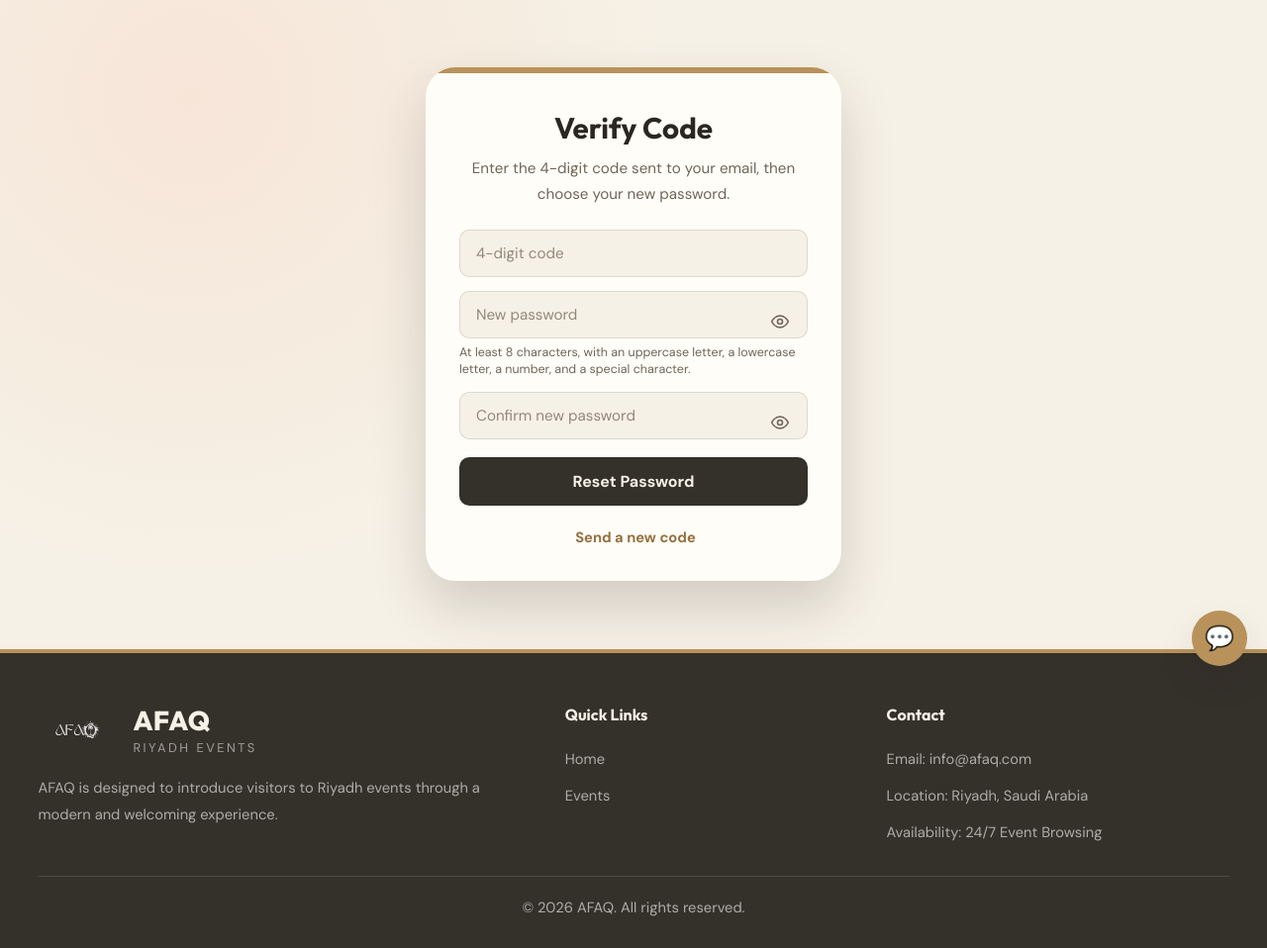
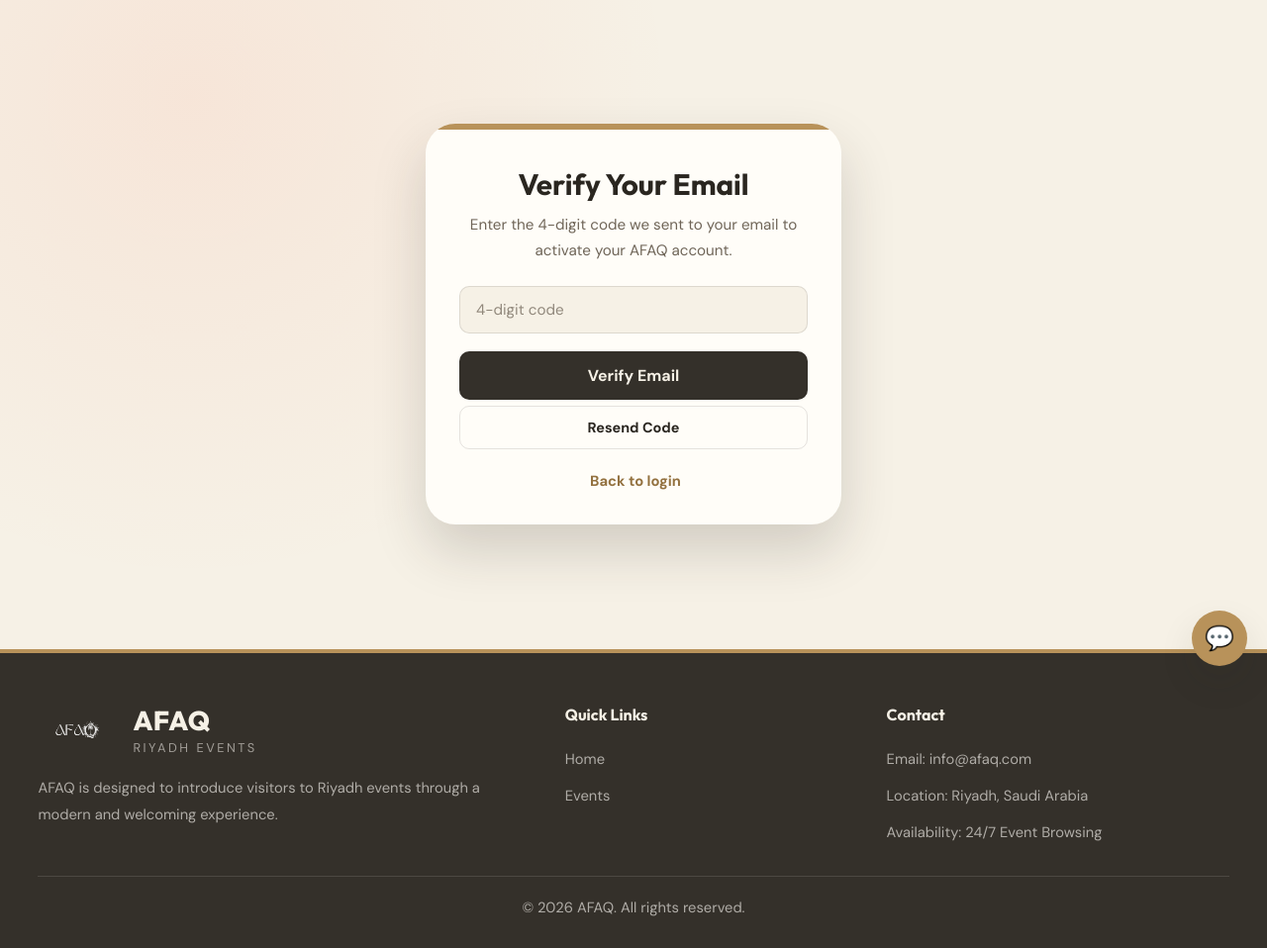
Before and after one commit to Rawasi44/-2026-GP2-Group15, a Flask app: template templates/verify_reset_code.html in a window 1280 px wide. Shown: the part 107-1065 px from the top of the page at 99% size. Run offline with Flask 3, Linux system fonts and the light colour scheme; the template is opened without the code that fills it, so the values that code supplies are empty; parts of the project's set-up code (start-up, migrations or seed data) failed here and were passed over.

Commit message:
Update email verification page content and actions

```diff
--- a/templates/verify_reset_code.html
+++ b/templates/verify_reset_code.html
@@ -1,6 +1,6 @@
 {% extends "base.html" %}
 
-{% block title %}Verify Reset Code | AFAQ{% endblock %}
+{% block title %}Verify Your Email | AFAQ{% endblock %}
 
 {% block content %}
 
@@ -16,38 +16,6 @@
     font-size: 0.92rem;
     text-align: center;
   }
-
-  .password-field-wrapper {
-    position: relative;
-  }
-
-  .password-field-wrapper .login-input {
-    padding-right: 48px;
-  }
-
-  .password-toggle {
-    position: absolute;
-    right: 14px;
-    top: 50%;
-    transform: translateY(-50%);
-    border: none;
-    background: transparent;
-    padding: 4px;
-    cursor: pointer;
-    color: #6f685f;
-    display: flex;
-    align-items: center;
-    justify-content: center;
-  }
-
-  .password-toggle:hover {
-    color: #b48d5b;
-  }
-
-  .password-toggle svg {
-    width: 20px;
-    height: 20px;
-  }
 </style>
 
 
@@ -56,12 +24,12 @@
   <div class="login-card">
 
     <h2 class="login-title">
-      Verify Code
+      Verify Your Email
     </h2>
 
     <p class="auth-note">
-      Enter the 4-digit code sent to your email,
-      then choose your new password.
+      Enter the 4-digit code we sent to your email
+      to activate your AFAQ account.
     </p>
 
 
@@ -99,7 +67,7 @@
     {% endwith %}
 
 
-    {# Validation errors #}
+    {# Verification errors #}
     {% if errors %}
 
       <div class="auth-flash">
@@ -127,7 +95,7 @@
 
     <form
       method="POST"
-      action="{{ url_for('auth.verify_reset_password_code') }}"
+      action="{{ url_for('auth.verify_signup_code') }}"
     >
 
       <input
@@ -138,112 +106,30 @@
         maxlength="4"
         inputmode="numeric"
         pattern="[0-9]{4}"
-        autocomplete="one-time-code"
         required
       >
-
-
-      <div class="password-field-wrapper">
-
-        <input
-          id="reset-new-password"
-          type="password"
-          name="new_password"
-          class="login-input"
-          placeholder="New password"
-          autocomplete="new-password"
-          required
-        >
-
-        <button
-          type="button"
-          class="password-toggle"
-          data-target="reset-new-password"
-          aria-label="Show password"
-          title="Show password"
-        >
-
-          <svg
-            viewBox="0 0 24 24"
-            fill="none"
-            stroke="currentColor"
-            stroke-width="2"
-            stroke-linecap="round"
-            stroke-linejoin="round"
-            aria-hidden="true"
-          >
-            <path
-              d="M2 12s3.5-7 10-7 10 7 10 7-3.5 7-10 7S2 12 2 12"
-            ></path>
-
-            <circle
-              cx="12"
-              cy="12"
-              r="3"
-            ></circle>
-          </svg>
-
-        </button>
-
-      </div>
-
-
-      <small class="field-hint">
-        At least 8 characters, with an uppercase letter,
-        a lowercase letter, a number, and a special character.
-      </small>
-
-
-      <div class="password-field-wrapper">
-
-        <input
-          id="reset-confirm-password"
-          type="password"
-          name="confirm_password"
-          class="login-input"
-          placeholder="Confirm new password"
-          autocomplete="new-password"
-          required
-        >
-
-        <button
-          type="button"
-          class="password-toggle"
-          data-target="reset-confirm-password"
-          aria-label="Show password"
-          title="Show password"
-        >
-
-          <svg
-            viewBox="0 0 24 24"
-            fill="none"
-            stroke="currentColor"
-            stroke-width="2"
-            stroke-linecap="round"
-            stroke-linejoin="round"
-            aria-hidden="true"
-          >
-            <path
-              d="M2 12s3.5-7 10-7 10 7 10 7-3.5 7-10 7S2 12 2 12"
-            ></path>
-
-            <circle
-              cx="12"
-              cy="12"
-              r="3"
-            ></circle>
-          </svg>
-
-        </button>
-
-      </div>
-
 
       <button
         type="submit"
         class="login-btn-main"
       >
-        Reset Password
+        Verify Email
+      </button>
+
+    </form>
+
+
+    <form
+      method="POST"
+      action="{{ url_for('auth.resend_signup_code') }}"
+      class="resend-form"
+    >
+
+      <button
+        type="submit"
+        class="resend-btn"
+      >
+        Resend Code
       </button>
 
     </form>
@@ -251,8 +137,8 @@
 
     <p class="signup-question">
 
-      <a href="{{ url_for('auth.forgot_password') }}">
-        Send a new code
+      <a href="{{ url_for('auth.login') }}">
+        Back to login
       </a>
 
     </p>
@@ -261,68 +147,4 @@
 
 </div>
 
-
-<script>
-  document.addEventListener(
-    "DOMContentLoaded",
-    function () {
-
-      const buttons =
-        document.querySelectorAll(
-          ".password-toggle"
-        );
-
-      buttons.forEach(
-        function (button) {
-
-          button.addEventListener(
-            "click",
-            function () {
-
-              const targetId =
-                button.getAttribute(
-                  "data-target"
-                );
-
-              const input =
-                document.getElementById(
-                  targetId
-                );
-
-              if (!input) {
-                return;
-              }
-
-              const isHidden =
-                input.type === "password";
-
-              input.type =
-                isHidden
-                  ? "text"
-                  : "password";
-
-              button.setAttribute(
-                "aria-label",
-                isHidden
-                  ? "Hide password"
-                  : "Show password"
-              );
-
-              button.setAttribute(
-                "title",
-                isHidden
-                  ? "Hide password"
-                  : "Show password"
-              );
-
-            }
-          );
-
-        }
-      );
-
-    }
-  );
-</script>
-
 {% endblock %}
```
